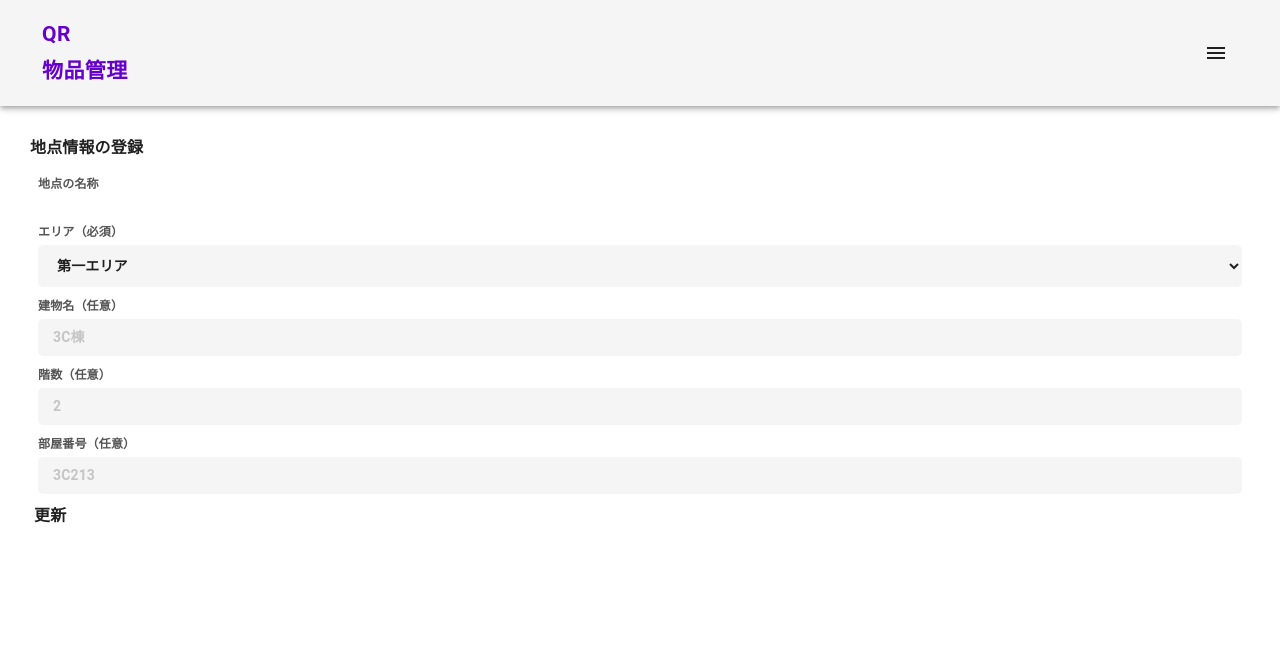
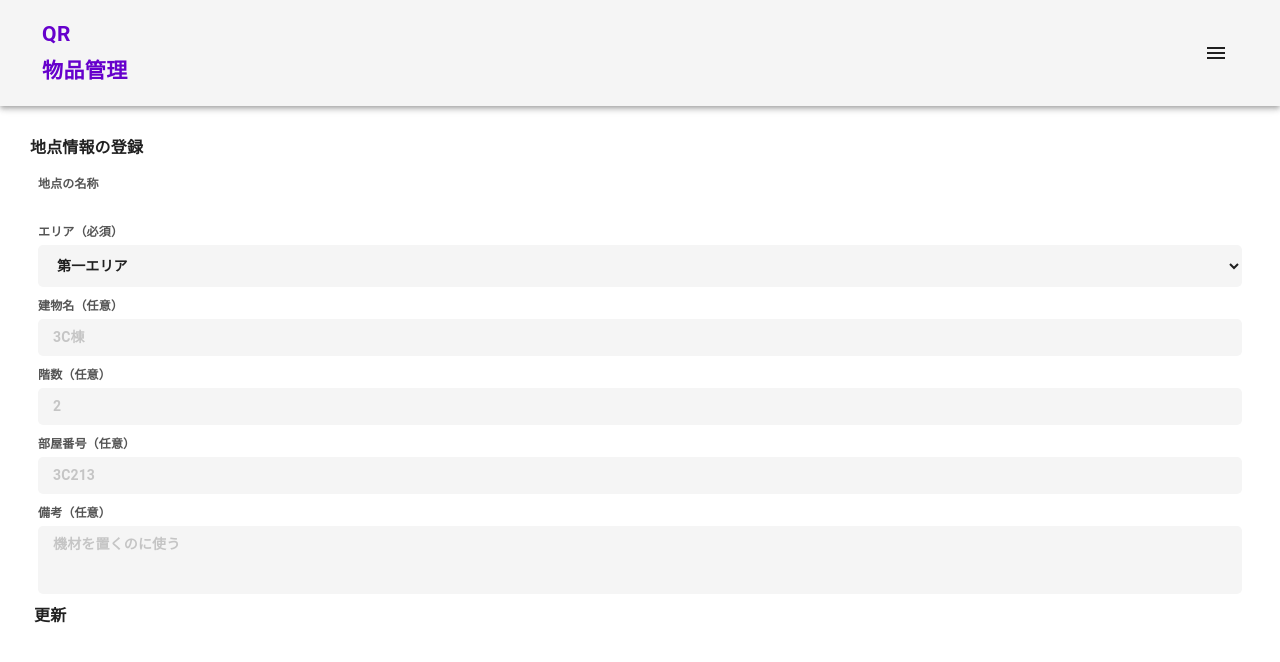
Before and after one commit to sohosai/qr-frontend, a Next.js app: page /spot/info_edit in a window 1280 px wide. Shown: the top 662 px of the page. Built offline with nearby package versions, Linux system fonts and the light colour scheme.

Commit message:
登録と情報更新のページにも反映

```diff
--- a/src/pages/spot/info_edit.tsx
+++ b/src/pages/spot/info_edit.tsx
@@ -5,6 +5,7 @@ import styled from 'styled-components'
 import CssBaseline from '@mui/material/CssBaseline'
 
 import TextInput from '@/components/TextInput'
+import TextArea from '@/components/TextArea'
 import Item from '@/components/Item'
 import Button from '@/components/Button'
 import Select from '@/components/Select'
@@ -64,6 +65,11 @@ const SpotEdit = () => {
     setRoom(event.target.value)
   }
 
+  const [note, setNote] = useState('')
+  const onChangeNote = (event: React.ChangeEvent<HTMLTextAreaElement>): void => {
+    setNote(event.target.value)
+  }
+
   useEffect(() => {
     if (typeof route.query.name !== 'string') return
 
@@ -101,6 +107,7 @@ const SpotEdit = () => {
       building: building == '' ? null : building,
       floor: floor == '' ? null : Number(floor),
       room: room == '' ? null : room,
+      note: note == '' ? null : note,
     }
 
     ;(async () => {
@@ -154,12 +161,14 @@ const SpotEdit = () => {
               '第三エリア',
               '中央図書館',
               '石の広場',
+              '大学会館',
               '医学エリア',
               '体育芸術エリア',
               '春日エリア',
               '一の矢',
               '平砂',
               '追越',
+              '移動する人',
             ]}
             onChange={onChangeAreaName}
           />
@@ -191,6 +200,15 @@ const SpotEdit = () => {
             onChange={onChangeRoom}
           />
         </div>
+        <div className='NoteInput'>
+          <TextArea
+            label='備考'
+            required={false}
+            placeholder='機材を置くのに使う'
+            text={note}
+            onChange={onChangeNote}
+          />
+        </div>
 
         <div className='SpotRegisterButton'>
           <Button onClick={onClickRegisterButton} disabled={validButton()} text='更新' />
```
Also changed, not shown: src/pages/spot/register.tsx (+18 -0 lines), 1 other file (tests, documents, lock files or other folders).
